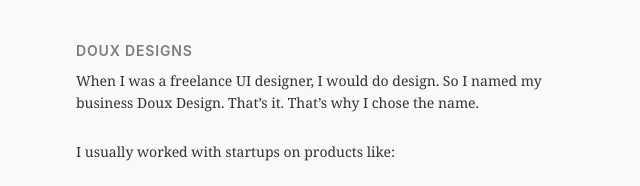
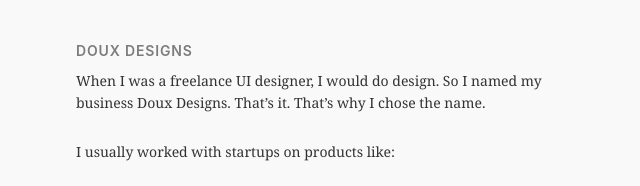
Before and after one commit to sk-srinikumar/site, a Gatsby site: page /doux in a window 1280 px wide. Shown: the part 708-894 px from the top of the page, 320-960 px from the left. Built offline with nearby package versions, Linux system fonts and the light colour scheme; Gatsby itself is replaced by a stand-in of ours.

Commit message:
Update doux.mdx

```diff
--- a/src/pages/doux.mdx
+++ b/src/pages/doux.mdx
@@ -16,7 +16,7 @@
 #### Content is altered and limited to abide by NDAs
 
 ## DOUX DESIGNS
-When I was a freelance UI designer, I would do design. So I named my business Doux Design. That’s it. That’s why I chose the name.
+When I was a freelance UI designer, I would do design. So I named my business Doux Designs. That’s it. That’s why I chose the name.
 
 I usually worked with startups on products like:
 
```
